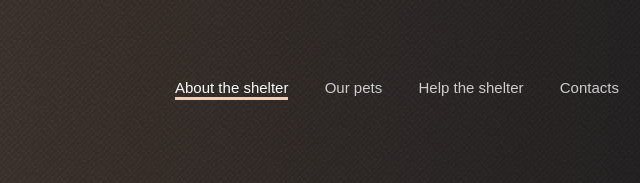
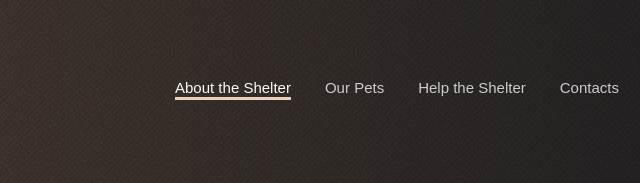
Before and after one commit to anna-tanisheva/shelter, a website: page shelter/pages/main/index.html in a window 1280 px wide. Shown: the top 183 px of the page, 621-1261 px from the left. Drawn offline with Linux system fonts and the light colour scheme; a web font is replaced by a local one.

Commit message:
deploy commit -2

```diff
--- a/shelter/pages/main/index.html
+++ b/shelter/pages/main/index.html
@@ -46,9 +46,9 @@
 			<nav class="main-nav">
 				<ul class="main-nav__ul">
 					<li class="main-nav__li hoverable active"><a href="index.html" class="main-nav__link">About the
-							shelter</a></li>
-					<li class="main-nav__li hoverable"><a href="../pets/index.html" class="main-nav__link">Our pets</a></li>
-					<li class="main-nav__li"><a href="#help" class="main-nav__link hoverable">Help the shelter</a></li>
+							Shelter</a></li>
+					<li class="main-nav__li hoverable"><a href="../pets/index.html" class="main-nav__link">Our Pets</a></li>
+					<li class="main-nav__li"><a href="#help" class="main-nav__link hoverable">Help the Shelter</a></li>
 					<li class="main-nav__li"><a href="#main-footer" class="main-nav__link hoverable">Contacts</a></li>
 				</ul>
 			</nav>
```
